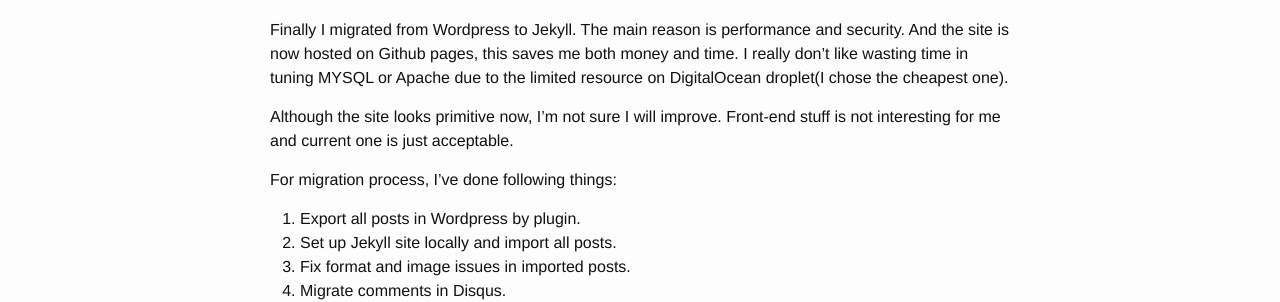
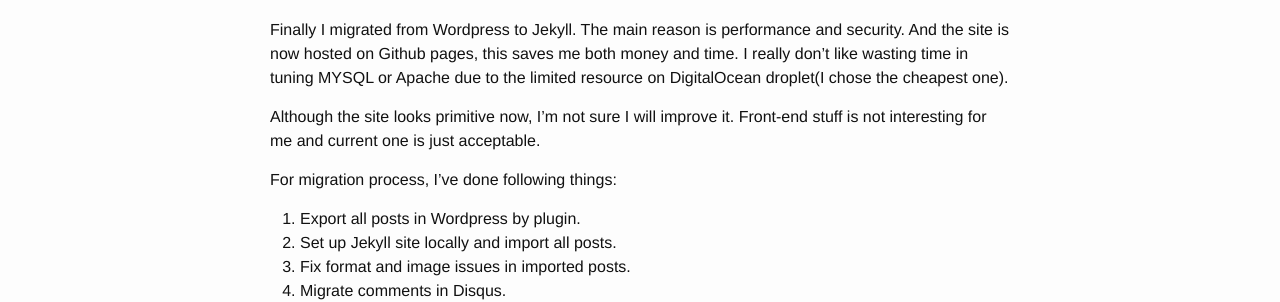
Before and after one commit to kowakowa93/Ulu2005.github.io, a Jekyll site: the page built from _posts/2016-04-28-migrated-to-jekyll.md, in a window 1280 px wide. Shown: the part 182-484 px from the top of the page. Built offline with Jekyll 4.4.1, drawn with Linux system fonts in a browser that asks for light colours; comment, search, counter and statistics services are not loaded; part of the change alters nothing that is shown.

```diff
--- a/_includes/footer.html
+++ b/_includes/footer.html
@@ -1,7 +1,15 @@
 <footer class="site-footer">
 
-  <div style="text-align:center;font-size:14px;color:#999;">
-          Powered by Jekyll
-  </div>
+    <div style="text-align:center;font-size:14px;color:#999;">
+        Powered by Jekyll
+    </div>
+    <script>
+    (function(i,s,o,g,r,a,m){i['GoogleAnalyticsObject']=r;i[r]=i[r]||function(){
+        (i[r].q=i[r].q||[]).push(arguments)},i[r].l=1*new Date();a=s.createElement(o),
+        m=s.getElementsByTagName(o)[0];a.async=1;a.src=g;m.parentNode.insertBefore(a,m)
+    })(window,document,'script','https://www.google-analytics.com/analytics.js','ga');
 
+    ga('create', 'UA-77057049-1', 'auto');
+    ga('send', 'pageview');
+    </script>
 </footer>
--- a/_includes/head.html
+++ b/_includes/head.html
@@ -9,4 +9,5 @@
   <link rel="stylesheet" href="{{ "/css/main.css" | prepend: site.baseurl }}">
   <link rel="canonical" href="{{ page.url | replace:'index.html','' | prepend: site.baseurl | prepend: site.url }}">
   <link rel="alternate" type="application/rss+xml" title="{{ site.title }}" href="{{ "/feed.xml" | prepend: site.baseurl | prepend: site.url }}">
+  <link rel="shortcut icon" type="image/png" href="{{ "/favicon.png" | prepend: site.baseurl }}" >
 </head>
--- a/_layouts/default.html
+++ b/_layouts/default.html
@@ -1,5 +1,4 @@
 <!DOCTYPE html>
-<link rel="shortcut icon" type="image/png" href="{{ "/favicon.png" | prepend: site.baseurl }}" >
 <html>
 
   {% include head.html %}
--- a/_posts/2016-04-28-migrated-to-jekyll.md
+++ b/_posts/2016-04-28-migrated-to-jekyll.md
@@ -11,7 +11,7 @@ categories:
 
 Finally I migrated from Wordpress to Jekyll. The main reason is performance and security. And the site is now hosted on Github pages, this saves me both money and time. I really don't like wasting time in tuning MYSQL or Apache due to the limited resource on DigitalOcean droplet(I chose the cheapest one).
 
-Although the site looks primitive now, I'm not sure I will improve. Front-end stuff is not interesting for me and current one is just acceptable.
+Although the site looks primitive now, I'm not sure I will improve it. Front-end stuff is not interesting for me and current one is just acceptable.
 
 For migration process, I've done following things:
 
```
